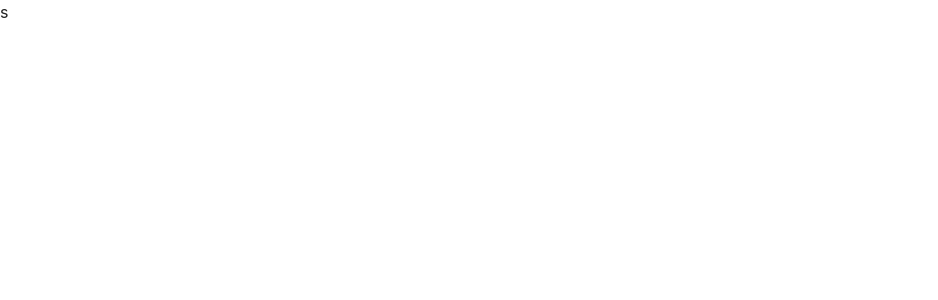
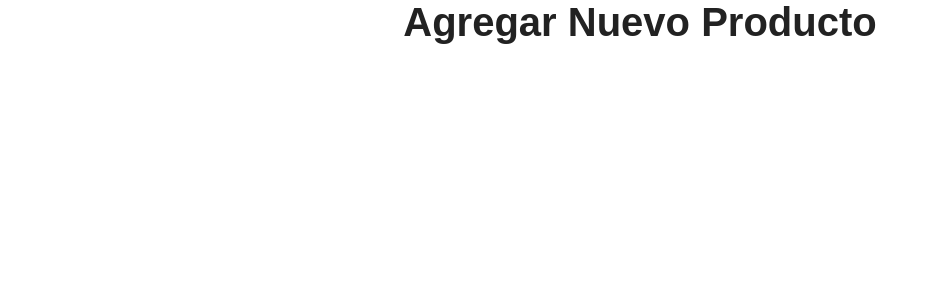
Before and after one commit to MAURI-PROGRAM/curso_react, a React (Create React App) app in the folder routercrudreact/: page /nuevo-producto in a window 1280 px wide. Shown: the top 300 px of the page, without its empty margins (0-938 px from the left). Built offline with nearby package versions, Linux system fonts and the light colour scheme; a web font is replaced by a local one.

Commit message:
generando las rutas

```diff
--- a/routercrudreact/src/App.js
+++ b/routercrudreact/src/App.js
@@ -1,7 +1,19 @@
 import React from "react";
-import { BrowserRouter as Router, Rou } from "react-router-dom";
+import { BrowserRouter as Router, Route, Switch } from "react-router-dom";
+import Productos from "./components/Productos";
+import EditarProducto from "./components/EditarProducto";
+import AgregarProducto from "./components/AgregarProducto";
+
 const App = () => {
-  return <div className="App">s</div>;
+  return (
+    <Router>
+      <Switch>
+        <Route exact path="/nuevo-producto" component={AgregarProducto} />
+        <Route exact path="/productos" component={Productos} />
+        <Route exact path="/productos/editar/:id" component={EditarProducto} />
+      </Switch>
+    </Router>
+  );
 };
 
 export default App;
--- /dev/null
+++ b/routercrudreact/src/components/AgregarProducto.js
@@ -0,0 +1,6 @@
+import React from "react";
+const AgregarProducto = () => {
+  return <h1 className="text-center">Agregar Nuevo Producto</h1>;
+};
+
+export default AgregarProducto;
--- /dev/null
+++ b/routercrudreact/src/components/EditarProducto.js
@@ -0,0 +1,6 @@
+import React from "react";
+const EditarProducto = () => {
+  return <h1 className="text-center">Editar Producto</h1>;
+};
+
+export default EditarProducto;
--- /dev/null
+++ b/routercrudreact/src/components/Productos.js
@@ -0,0 +1,6 @@
+import React from "react";
+const Productos = () => {
+  return <h1 className="text-center">Productos</h1>;
+};
+
+export default Productos;
```
Also changed, not shown: routercrudreact/src/Footer.js (added), routercrudreact/src/components/Header.js (added).
